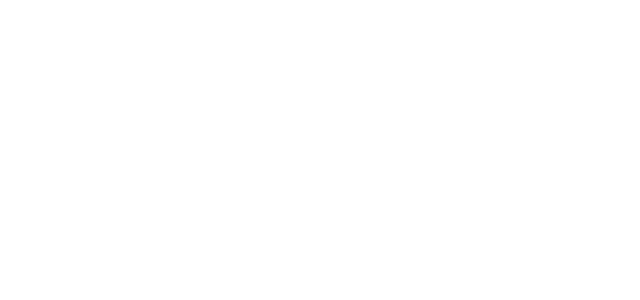
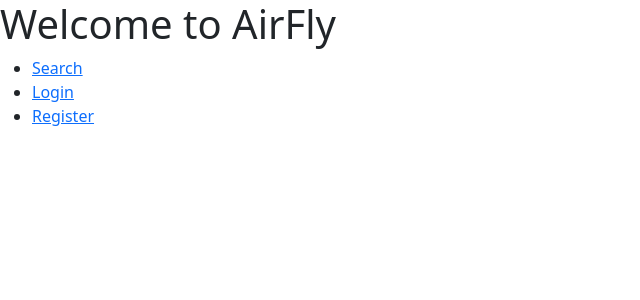
Before and after one commit to plataformab2b/airfly, a React (Create React App) app in the folder frontend/: page / in a window 1280 px wide. Before the commit this address had no page. Shown: the top 300 px of the page, without its empty margins (0-640 px from the left). Built offline with nearby package versions, Linux system fonts and the light colour scheme.

Commit message:
Validation

```diff
--- a/frontend/src/App.js
+++ b/frontend/src/App.js
@@ -1,14 +1,16 @@
 import React from 'react';
 import { BrowserRouter as Router, Routes, Route } from 'react-router-dom';
+
 import SearchPage from './components/SearchPage';
 import LoginForm from './components/LoginForm';
 import RegisterForm from './components/RegisterForm';
+import HomePage from './components/HomePage';
 
 function App() {
   return (
     <Router>
       <Routes>
-        <Route path="/home" element={<SearchPage />} />
+        <Route path="/" element={<HomePage />} />
         <Route path="/search" element={<SearchPage />} />
         <Route path="/login" element={<LoginForm />} />
         <Route path="/register" element={<RegisterForm />} />
--- /dev/null
+++ b/frontend/src/components/HomePage.js
@@ -0,0 +1,19 @@
+import React from 'react';
+import { Link } from 'react-router-dom';
+
+const HomePage = () => {
+  return (
+    <div>
+      <h1>Welcome to AirFly</h1>
+      <nav>
+        <ul>
+          <li><Link to="/search">Search</Link></li>
+          <li><Link to="/login">Login</Link></li>
+          <li><Link to="/register">Register</Link></li>
+        </ul>
+      </nav>
+    </div>
+  );
+};
+
+export default HomePage;
```
Also changed, not shown: frontend/src/oldApp.js (added, +20 -0 lines).
